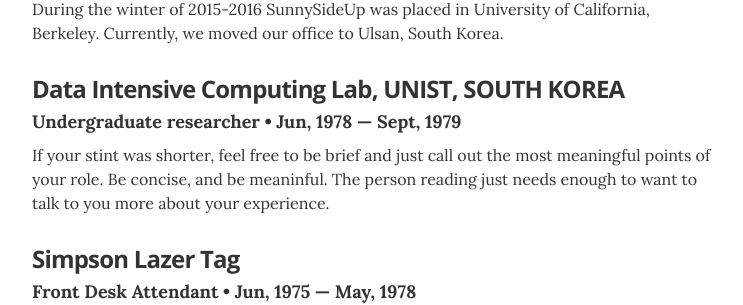
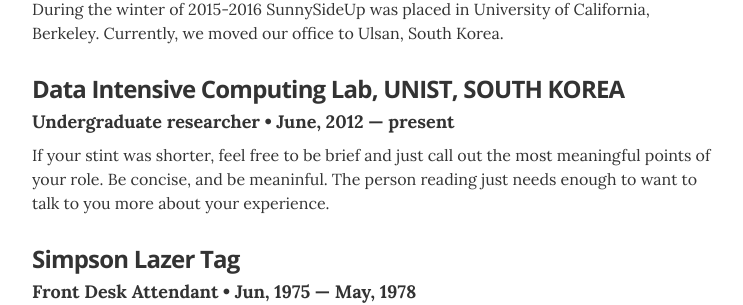
Before and after one commit to vicentebolea/vicentebolea.github.io, a Jekyll site: the page built from index.html, in a window 1280 px wide and 900 px high, scrolled down 980 px. Shown: the part 150-455 px from the top of the window, without its empty margins (268-1011 px from the left). Built offline with Jekyll 4.4.1, drawn with Linux system fonts in a browser that asks for light colours.

```diff
--- a/CNAME
+++ /dev/null
@@ -1 +0,0 @@
-vicentebolea.github.io
--- a/_layouts/resume.html
+++ b/_layouts/resume.html
@@ -70,7 +70,7 @@
         <!-- another resume item -->
         <div class="resume-item" itemscope itemprop="worksFor" itemtype="http://schema.org/Organization">
           <h3 class="resume-item-title" itemprop="name">Data Intensive Computing Lab, UNIST, SOUTH KOREA</h3>
-          <h4 class="resume-item-details" itemprop="description">Undergraduate researcher &bull; Jun, 1978 &mdash; Sept, 1979</h4>
+          <h4 class="resume-item-details" itemprop="description">Undergraduate researcher &bull; June, 2012 &mdash; present</h4>
           <p class="resume-item-copy">If your stint was shorter, feel free to be brief and just call out the most meaningful points of your role. Be concise, and be meaninful. The person reading just needs enough to want to talk to you more about your experience.</p>
 
         </div><!-- end of resume-item -->
```
